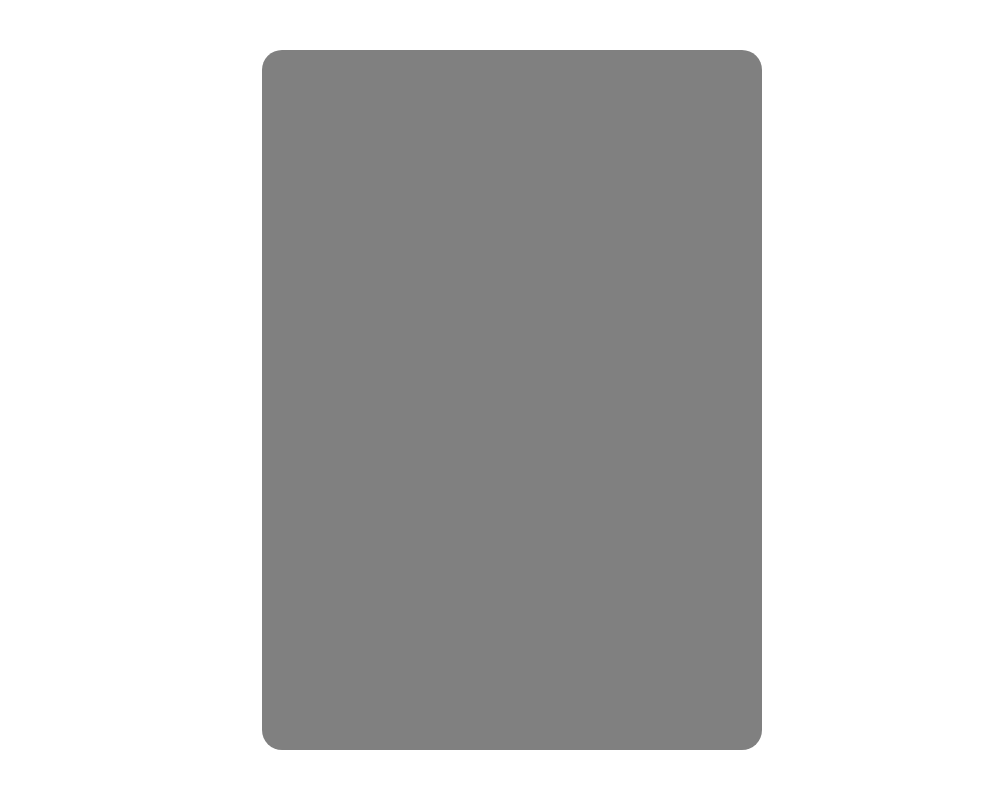
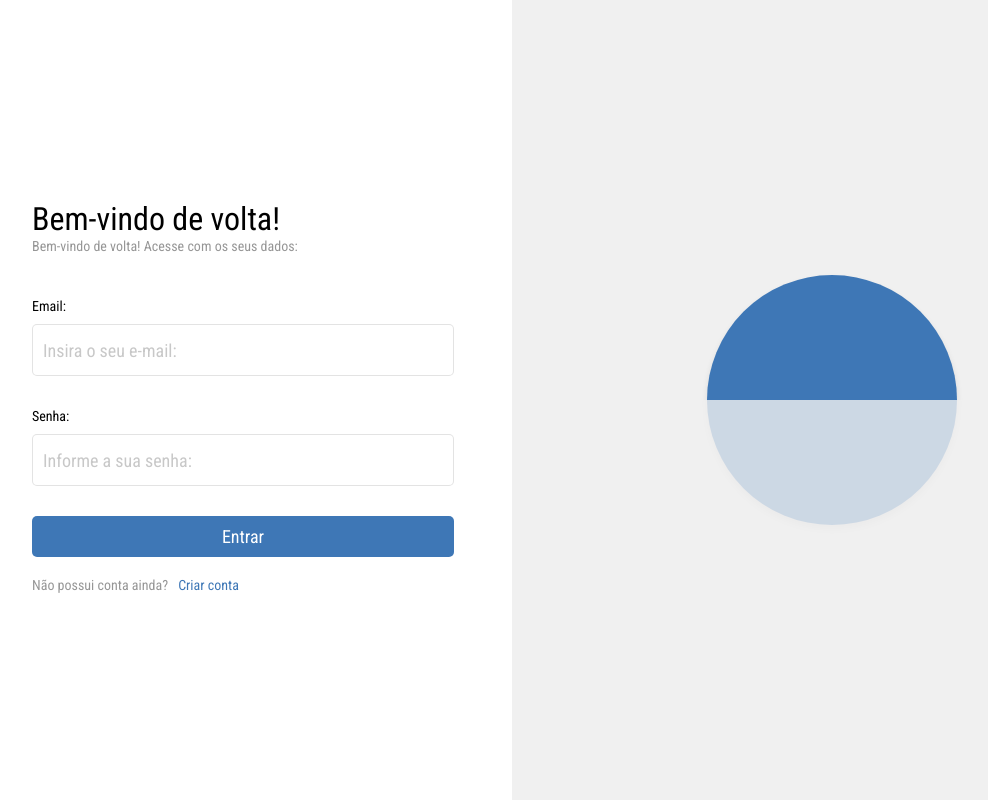
Before and after one commit to caamag/Projeto_facul, a React (Vite) app: page /login in a window 1280 px wide. Shown: the whole page, without its empty margins (128-1116 px from the left). Built offline with nearby package versions, Linux system fonts and the light colour scheme.

Commit message:
Enviando atualizações

```diff
--- a/index.html
+++ b/index.html
@@ -5,6 +5,10 @@
   <meta charset="UTF-8" />
   <link rel="icon" type="image/svg+xml" href="/vite.svg" />
   <meta name="viewport" content="width=device-width, initial-scale=1.0" />
+  <link rel="preconnect" href="https://fonts.googleapis.com">
+  <link rel="preconnect" href="https://fonts.gstatic.com" crossorigin>
+  <link href="https://fonts.googleapis.com/css2?family=Roboto+Condensed:ital,wght@0,100..900;1,100..900&display=swap"
+    rel="stylesheet">
   <title>Projeto</title>
 </head>
 
--- a/src/global/GlobalStyle.ts
+++ b/src/global/GlobalStyle.ts
@@ -9,18 +9,22 @@ const GlobalStyle = createGlobalStyle`
 
     html{
         font-size: 62.5%;
-        font-family: Arial, Helvetica, sans-serif;
+        font-family: "Roboto Condensed", sans-serif;
+        font-optical-sizing: auto;
+        font-style: normal;
         scroll-behavior: smooth;
     }
 
     button{
         cursor: pointer;
         border: none;
+        font-family: "Roboto Condensed", sans-serif;
     }
 
     input, select {
         border: none;
         background-color: none;
+        font-family: "Roboto Condensed", sans-serif;
     }
 `;
 
--- a/src/pages/login/index.tsx
+++ b/src/pages/login/index.tsx
@@ -1,12 +1,21 @@
 import * as Css from './style';
+import { useState } from 'react';
+import SignIn from './signIn';
 
 const LoginPage = () => {
+
+    const [signIn, setSignIn] = useState<boolean>(true);
 
     return (
         <Css.Logincontainer>
             <Css.Login>
+                {signIn && <SignIn setSignIn={setSignIn} />}
+            </Css.Login>
 
-            </Css.Login>
+            <Css.LoginDesign>
+                <Css.DesignCircle></Css.DesignCircle>
+                <Css.DesignBlock></Css.DesignBlock>
+            </Css.LoginDesign>
         </Css.Logincontainer>
     )
 }
--- /dev/null
+++ b/src/pages/login/signIn/index.tsx
@@ -0,0 +1,43 @@
+import * as Css from './style';
+
+interface SignInProps {
+    setSignIn: React.Dispatch<React.SetStateAction<boolean>>
+}
+
+const SignIn: React.FC<SignInProps> = ({ setSignIn }) => {
+    return (
+        <Css.SignInContainer>
+            <h1>Bem-vindo de volta!</h1>
+            <p>Bem-vindo de volta! Acesse com os seus dados:</p><br /><br /><br /><br />
+
+            <label>
+                Email: <br />
+                <input
+                    type="email"
+                    placeholder='Insira o seu e-mail:'
+                />
+            </label><br /><br /><br />
+
+            <label>
+                Senha: <br />
+                <input
+                    type="password"
+                    placeholder='Informe a sua senha:'
+                />
+            </label><br />
+
+            <button>Entrar</button>
+            <Css.CreateAccount>
+                Não possui conta ainda?
+                <span
+                    onClick={() => {
+                        setSignIn(false);
+                    }}>
+                    Criar conta
+                </span>
+            </Css.CreateAccount>
+        </Css.SignInContainer>
+    )
+};
+
+export default SignIn;
--- /dev/null
+++ b/src/pages/login/signIn/style.ts
@@ -0,0 +1,26 @@
+import styled from "styled-components";
+
+export const SignInContainer = styled.div`
+    width: 50%;
+    height: 400px;
+
+    background-color: white;
+
+    h1{
+        font-size: 32px;
+        font-weight: 400;
+    }
+
+    p{
+        font-size: 14px;
+        color: rgb(150,150,150);
+    }
+`
+
+export const CreateAccount = styled.p`
+    span{
+        color: #3e77b6;
+        margin-left: 10px;
+        cursor: pointer;
+    }
+`
--- a/src/pages/login/style.ts
+++ b/src/pages/login/style.ts
@@ -6,14 +6,81 @@ export const Logincontainer = styled.div`
     height: 100vh;
 
     display: flex;
-    align-items: center;
-    justify-content: center;
+`
+
+export const LoginDesign = styled.div`
+    position: relative;
+    width: 50%;
+    height: 100%;
+    background-color: rgb(240,240,240);
+    display: flex;
+    align-items: end;
+`
+
+export const DesignBlock = styled.div`
+    width: 100%;
+    height: 50%;
+    background-color: rgb(240,240,240, 0.8);
+    z-index: 3;
+`
+
+export const DesignCircle = styled.div`
+    position: absolute;
+    top: 0px;
+    bottom: 0px;
+    left: 0px;
+    right: 0px;
+    margin: auto;
+
+    width: 250px;
+    height: 250px;
+    border-radius: 100%;
+    backdrop-filter: blur(10px);
+    box-shadow: 0 4px 6px rgba(0, 0, 0, 0.1);
+
+    background-color: #3e77b6;
+    z-index: 2;
 `
 
 export const Login = styled.div`
-    width: 500px;
-    height: 700px;
+    width: 50%;
+    height: 100%;
+    display: flex;
+    align-items: center;
+    justify-content: center;
+    flex-direction: column;
 
-    background-color: gray;
-    border-radius: 20px;
+    label{
+        font-size: 14px;
+    }
+
+    input {
+        width: 400px;
+        height: 30px;
+        padding: 10px;
+        border-radius: 5px;
+        border: solid 1px rgb(200,200,200, 0.5);
+        margin: 10px 0px;
+        font-size: 18px;
+        color: rgb(150,150,150);
+    }
+
+    input:focus{
+        outline: none;
+    }
+
+    input::placeholder{
+        color: rgb(200,200,200);
+    }
+
+    button{
+        width: 422px;
+        background-color: #3e77b6;
+        color: white;
+        padding: 10px;
+        font-size: 18px;
+        font-weight: 400;
+        border-radius: 5px;
+        margin: 20px 0px;
+    }
 `;
```
Also changed, not shown: src/context/authContext.jsx (added), src/pages/login/register/index.tsx (added), src/pages/login/register/style.ts (added).
